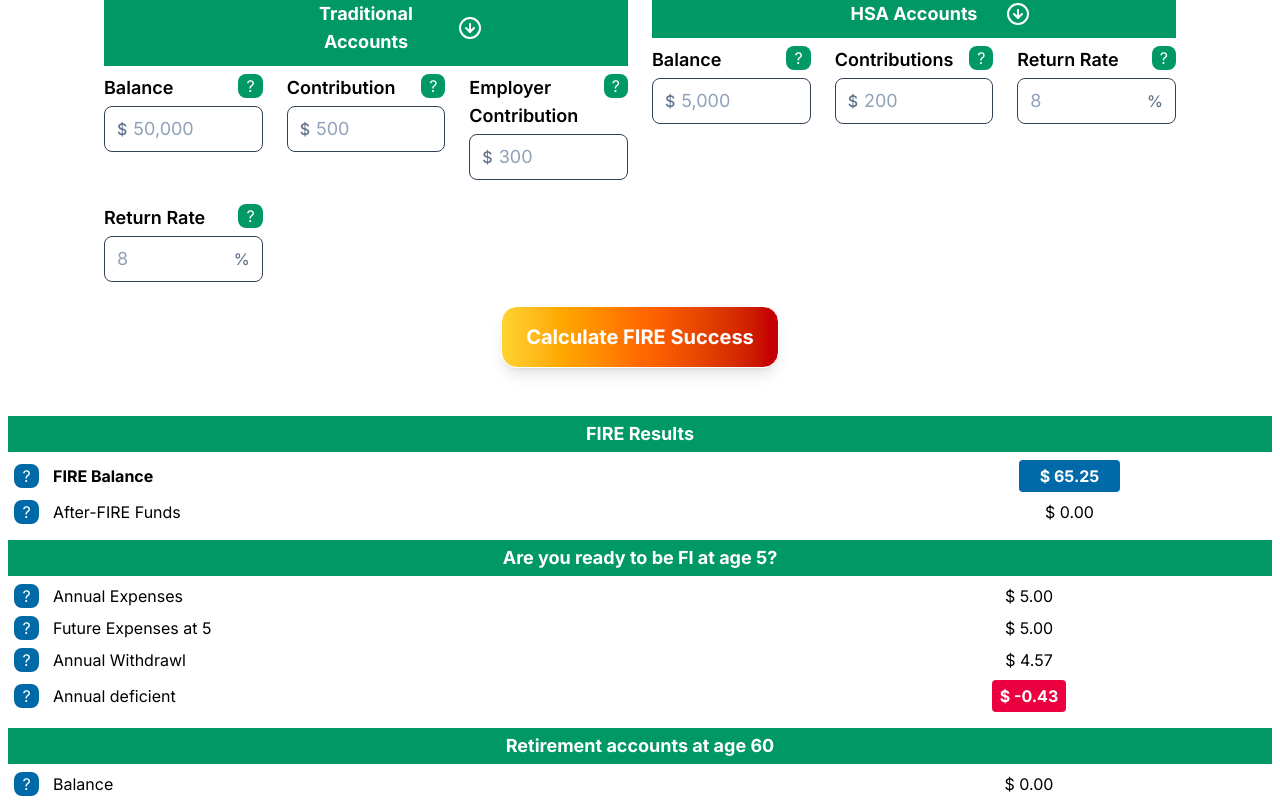
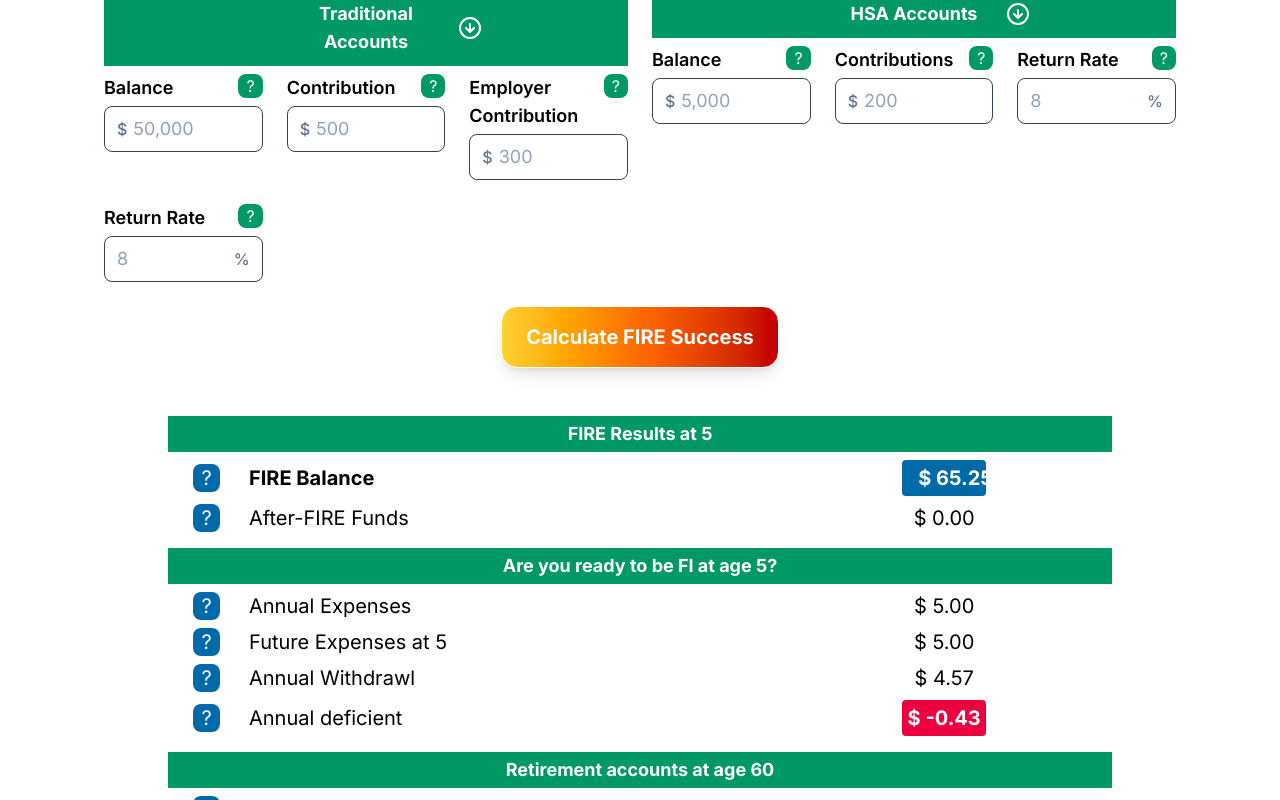
Before and after one commit to jwilliams21/fi-plannr, a React (Vite) app: page /fire in a window 1280 px wide. Both pictures are taken after typing "5", "5", "5", "5", "5", "5" into the empty fields and a click on the button "Calculate FIRE Success". Shown: the part 450-1250 px from the top of the page. Built offline with nearby package versions, Linux system fonts and the light colour scheme.

Commit message:
Update placement on FireDashboard

```diff
--- a/src/components/FireDashboard.jsx
+++ b/src/components/FireDashboard.jsx
@@ -109,55 +109,55 @@ export default function FireDashboard({ results }) {
 
     return (
         <div>
-            <div className='w-full px-2'>
+            <div className='w-full px-2 md:w-3/4 md:mx-auto lg:text-xl'>
                 <div>
                     <div className='w-full text-lg bg-emerald-600 text-white text-center font-bold py-1'>
-                        FIRE Results
+                        FIRE Results at {fireAge}
                     </div>
-                    <div className='grid grid-cols-[25px_2fr_1fr] place-items-center gap-2 pt-2 pb-4 pl-2'>
-                        <div>
+                    <div className='grid grid-cols-[25px_2fr_1.2fr] lg:grid-cols[100px_1.8fr_2fr] place-items-center gap-2 pt-2 pb-4 pl-2'>
+                        <div className='lg:pl-10'>
                             <LabelInfo
                             label='FIRE Balance'
                             description='Total Brokerage Balance At FIRE Age'
                             variant='result'
                             />
                         </div>
-                        <div className='w-full text-left font-bold pl-1'>FIRE Balance</div>
+                        <div className='w-full text-left font-bold pl-1 lg:pl-10'>FIRE Balance</div>
                         <div className='font-bold text-white bg-sky-700 rounded-sm py-1 px-2 md:px-4 lg:w-1/4 text-center whitespace-nowrap'>$ {totalBrokerageEndingBalance.toLocaleString('en-US', { minimumFractionDigits: 2, maximumFractionDigits: 2 })}</div>
-                        <div>
+                        <div className='lg:pl-10'>
                             <LabelInfo
                             label='After-FIRE Funds'
                             description={`These include your Roth, Traditional, & HSA.  You will not have access to these until age 59 1/2.  That means this money has ${fireToRetire} more years to compound!`}
                             variant='result'
                             />
                         </div>
-                        <div className='w-full text-left pl-1'>After-FIRE Funds</div>
+                        <div className='w-full text-left pl-1 lg:pl-10'>After-FIRE Funds</div>
                         <div>$ {totalAfterFire.toLocaleString('en-US', { minimumFractionDigits: 2, maximumFractionDigits: 2 })}</div>
                     </div>
                 </div>
 
                 <div>
                     <div className='w-full text-lg bg-emerald-600 text-white text-center font-bold py-1'>Are you ready to be FI at age {fireAge}?</div>
-                    <div className='grid grid-cols-[25px_1.8fr_1.2fr] gap-2 place-items-center pt-2 pb-4 pl-2'>
-                        <div>
+                    <div className='grid grid-cols-[25px_2fr_1.2fr] lg:grid-cols[100px_1.8fr_2fr] gap-2 place-items-center pt-2 pb-4 pl-2'>
+                        <div className='lg:pl-10'>
                             <LabelInfo
                             label='Current Annual Expenses'
                             description='These are the annual expenses you noted in the filters above'
                             variant='result'
                             />
                         </div>
-                        <div className='w-full text-left pl-1'>Annual Expenses</div>
+                        <div className='w-full text-left pl-1 lg:pl-10'>Annual Expenses</div>
                         <div>$ {annualExpenses?.toLocaleString('en-US', { minimumFractionDigits: 2, maximumFractionDigits: 2 })}</div>
-                        <div>
+                        <div className='lg:pl-10'>
                             <LabelInfo
                             label='Future Expenses'
                             description='These are your projected annual expenses at your FIRE age using a 3% inflation rate per year'
                             variant='result'
                             />
                         </div>
-                        <div className='w-full text-left pl-1'>Future Expenses at {fireAge}</div>
+                        <div className='w-full text-left pl-1 lg:pl-10'>Future Expenses at {fireAge}</div>
                         <div>$ {totalFutureExpenses?.toLocaleString('en-US', { minimumFractionDigits: 2, maximumFractionDigits: 2 })}</div>
-                        <div>
+                        <div className='lg:pl-10'>
                             <LabelInfo
                             label='Annual Withdrawl'
                             description={`This is how much your able to take from your brokerage account based on the number of years left until age 60.
@@ -165,17 +165,17 @@ export default function FireDashboard({ results }) {
                             variant='result'
                             />
                         </div>
-                        <div className='w-full text-left pl-1'>Annual Withdrawl</div>
+                        <div className='w-full text-left pl-1 lg:pl-10'>Annual Withdrawl</div>
                         <div>$ {brokerageWithdrawlAmount?.toLocaleString('en-US', { minimumFractionDigits: 2, maximumFractionDigits: 2 })}</div>
-                        <div>
+                        <div className='lg:pl-10'>
                             <LabelInfo
                             label='Overage or Deficient'
                             description='Are you able to sustain your lifestyle and cover your expenses?'
                             variant='result'
                             />
                         </div>
-                        <div className='w-full text-left pl-1'>Annual {expenseDiff >= 0 ? 'overage' : 'deficient'}</div>
-                        <div className={`text-white rounded-sm py-1 px-2 font-bold  ${expenseAtSixtyDiff >=0 ? 'bg-emerald-600' : 'bg-rose-600'}`}>
+                        <div className='w-full text-left pl-1 lg:pl-10'>Annual {expenseDiff >= 0 ? 'overage' : 'deficient'}</div>
+                        <div className={`lg:w-1/4 lg:px-0 mx-auto font-bold text-center px-2 text-white rounded-sm py-1 whitespace-nowrap  ${expenseAtSixtyDiff >=0 ? 'bg-emerald-600' : 'bg-rose-600'}`}>
                             $ {expenseDiff?.toLocaleString('en-US', { minimumFractionDigits: 2, maximumFractionDigits: 2 })}
                         </div>
                     </div>
@@ -183,93 +183,93 @@ export default function FireDashboard({ results }) {
 
                 <div>
                     <div className='w-full text-lg bg-emerald-600 text-white text-center font-bold py-1'>Retirement accounts at age 60</div>
-                    <div className='grid grid-cols-[25px_1.8fr_1.2fr] gap-2 place-items-center pt-2 pb-4 pl-2'>
-                        <div>
+                    <div className='grid grid-cols-[25px_2fr_1.2fr] lg:grid-cols[100px_1.8fr_2fr] gap-2 place-items-center pt-2 pb-4 pl-2'>
+                        <div className='lg:pl-10'>
                             <LabelInfo
                             label='Balance'
                             description='How much are your accounts worth at age 60?'
                             variant='result'
                             />
                         </div>
-                        <div className='w-full text-left pl-1'>Balance</div>
+                        <div className='w-full text-left pl-1 lg:pl-10'>Balance</div>
                         <div>$ {totalCombinedAtSixty?.toLocaleString('en-US', { minimumFractionDigits: 2, maximumFractionDigits: 2 })}</div>
-                        <div>
+                        <div className='lg:pl-10'>
                             <LabelInfo
                             label='Account Withdrawl'
                             description='Retirement account withdrawl at 4%'
                             variant='result'
                             />
                         </div>
-                        <div className='w-full text-left pl-1'>Account Withdrawl</div>
+                        <div className='w-full text-left pl-1 lg:pl-10'>Account Withdrawl</div>
                         <div>$ {fourPercentWithdrawlAnnual?.toLocaleString('en-US', { minimumFractionDigits: 2, maximumFractionDigits: 2 })}</div>
-                        <div>
+                        <div className='lg:pl-10'>
                             <LabelInfo
                             label='Expenses at 60'
                             description='What are your annual expenses once you reach 60 years old?'
                             variant='result'
                             />
                         </div>
-                        <div className='w-full text-left pl-1'>Future Expenses at 60</div>
+                        <div className='w-full text-left pl-1 lg:pl-10'>Future Expenses at 60</div>
                         <div>$ {futureExpensesAtSixty?.toLocaleString('en-US', { minimumFractionDigits: 2, maximumFractionDigits: 2 })}</div>
-                        <div>
+                        <div className='lg:pl-10'>
                             <LabelInfo
                             label='Ahead or Behind?'
                             description='What is the delta between your withdrawl amount and future expenses?'
                             variant='result'
                             />
                         </div>
-                        <div className={`${expenseAtSixtyDiff > 9999 ? 'w-full' : 'w-full'} text-left pl-1`}>Annual {expenseDiff >= 0 ? 'overage' : 'deficient'}</div>
-                        <div className={`text-white rounded-sm py-1 px-2 font-bold  ${expenseAtSixtyDiff >=0 ? 'bg-emerald-600' : 'bg-rose-600'}`}>
+                        <div className={`${expenseAtSixtyDiff > 9999 ? 'w-full' : 'w-full'} text-left pl-1 lg:pl-10`}>Annual {expenseDiff >= 0 ? 'overage' : 'deficient'}</div>
+                        <div className={`lg:w-1/4 lg:px-0 mx-auto font-bold text-center px-2 text-white rounded-sm py-1 whitespace-nowrap  ${expenseAtSixtyDiff >=0 ? 'bg-emerald-600' : 'bg-rose-600'}`}>
                             $ {expenseAtSixtyDiff?.toLocaleString('en-US', { minimumFractionDigits: 2, maximumFractionDigits: 2 })}
                         </div>
                     </div>
                 </div>
 
                 <div>
-                    <div className='w-full text-lg bg-emerald-600 text-white text-center font-bold py-1'>Brokerage Results</div>
-                    <div className='grid grid-cols-[2fr_1fr] gap-2 pl-2 pt-2 pb-4'>
-                        <div className='font-bold text-left my-auto'>Brokerage Balance</div>
+                    <div className='w-full text-lg bg-emerald-600 text-white text-center font-bold py-1'>Brokerage Results at {fireAge}</div>
+                    <div className='grid grid-cols-[2fr_1fr] lg:grid-cols-[2fr_2fr] gap-2 pl-2 pt-2 pb-4'>
+                        <div className='font-bold text-left my-auto lg:pl-10'>Brokerage Balance</div>
                         <div className='lg:w-1/4 lg:px-0 mx-auto font-bold text-center px-2 text-white bg-sky-700 rounded-sm py-1 whitespace-nowrap'>$ {totalBrokerageEndingBalance?.toLocaleString('en-US', { minimumFractionDigits: 2, maximumFractionDigits: 2 })}</div>
-                        <div className='text-left'>Brokerage Interest</div>
+                        <div className='text-left lg:pl-10'>Brokerage Interest</div>
                         <div className='text-center'>$ {totalBrokerageInterest?.toLocaleString('en-US', { minimumFractionDigits: 2, maximumFractionDigits: 2 })}</div>
-                        <div className='text-left'>Brokerage Contributions</div>
+                        <div className='text-left lg:pl-10'>Brokerage Contributions</div>
                         <div className='text-center'>$ {totalBrokerageContribution?.toLocaleString('en-US', { minimumFractionDigits: 2, maximumFractionDigits: 2 })}</div>
                     </div>
                 </div>
 
                 <div>
-                    <div className='w-full text-lg bg-emerald-600 text-white text-center font-bold py-1'>Roth Results</div>
-                    <div className='grid grid-cols-[2fr_1fr] gap-2 pl-2 pt-2 pb-4'>
-                        <div className='font-bold text-left my-auto'>Roth Balance</div>
-                        <div className='lg:w-1/4 mx-auto px-2 font-bold text-center text-white bg-sky-700 rounded-sm py-1 whitespace-nowrap'>$ {totalRothEndingBalance?.toLocaleString('en-US', { minimumFractionDigits: 2, maximumFractionDigits: 2 })}</div>
-                        <div className='text-left'>Roth Interest</div>
+                    <div className='w-full text-lg bg-emerald-600 text-white text-center font-bold py-1'>Roth Results at {fireAge}</div>
+                    <div className='grid grid-cols-[2fr_1fr] lg:grid-cols-[2fr_2fr] gap-2 pl-2 pt-2 pb-4'>
+                        <div className='font-bold text-left my-auto lg:pl-10'>Roth Balance</div>
+                        <div className='lg:w-1/4 lg:px-0 mx-auto font-bold text-center px-2 text-white bg-sky-700 rounded-sm py-1 whitespace-nowrap'>$ {totalRothEndingBalance?.toLocaleString('en-US', { minimumFractionDigits: 2, maximumFractionDigits: 2 })}</div>
+                        <div className='text-left lg:pl-10'>Roth Interest</div>
                         <div className='text-center'>$ {totalRothInterest?.toLocaleString('en-US', { minimumFractionDigits: 2, maximumFractionDigits: 2 })}</div>
-                        <div className='text-left'>Roth Contributions</div>
+                        <div className='text-left lg:pl-10'>Roth Contributions</div>
                         <div className='text-center'>$ {totalRothContribution?.toLocaleString('en-US', { minimumFractionDigits: 2, maximumFractionDigits: 2 })}</div>
                     </div>
                 </div>
 
                 <div>
-                    <div className='w-full text-lg bg-emerald-600 text-white text-center font-bold py-1'>Traditional Results</div>
-                    <div className='grid grid-cols-[2fr_1fr] gap-2 pl-2 pt-2 pb-4'>
-                        <div className='font-bold text-left my-auto'>Traditional Balance</div>
-                        <div className='mx-auto px-2 font-bold text-center text-white bg-sky-700 rounded-sm py-1 whitespace-nowrap'>$ {totalTraditionalEndingBalance?.toLocaleString('en-US', { minimumFractionDigits: 2, maximumFractionDigits: 2 })}</div>
-                        <div className='text-left'>Traditional Interest</div>
+                    <div className='w-full text-lg bg-emerald-600 text-white text-center font-bold py-1'>Traditional Results at {fireAge}</div>
+                    <div className='grid grid-cols-[2fr_1fr] lg:grid-cols-[2fr_2fr] gap-2 pl-2 pt-2 pb-4'>
+                        <div className='font-bold text-left my-auto lg:pl-10'>Traditional Balance</div>
+                        <div className='lg:w-1/4 lg:px-0 mx-auto font-bold text-center px-2 text-white bg-sky-700 rounded-sm py-1 whitespace-nowrap'>$ {totalTraditionalEndingBalance?.toLocaleString('en-US', { minimumFractionDigits: 2, maximumFractionDigits: 2 })}</div>
+                        <div className='text-left lg:pl-10'>Traditional Interest</div>
                         <div className='text-center'>$ {totalTraditionalInterest?.toLocaleString('en-US', { minimumFractionDigits: 2, maximumFractionDigits: 2 })}</div>
-                        <div className='text-left'>Traditional Contributions</div>
+                        <div className='text-left lg:pl-10'>Traditional Contributions</div>
                         <div className='text-center'>$ {totalTraditionalContribution?.toLocaleString('en-US', { minimumFractionDigits: 2, maximumFractionDigits: 2 })}</div>
-                        <div className='text-left'>Traditional Employer Contribution</div>
+                        <div className='text-left lg:pl-10'>Traditional Employer Contribution</div>
                         <div className='text-center'>$ {totalTraditionalEmployerContribution?.toLocaleString('en-US', { minimumFractionDigits: 2, maximumFractionDigits: 2 })}</div>
                     </div>
                 </div>
                 <div>
-                    <div className='w-full text-lg bg-emerald-600 text-white text-center font-bold py-1'>HSA Results</div>
-                    <div className='grid grid-cols-[2fr_1fr] gap-2 pl-2 pt-2 pb-4'>
-                        <div className='font-bold text-left my-auto'>HSA Balance</div>
-                        <div className='mx-auto px-2 font-bold text-center text-white bg-sky-700 rounded-sm py-1 whitespace-nowrap'>$ {totalHsaEndingBalance?.toLocaleString('en-US', { minimumFractionDigits: 2, maximumFractionDigits: 2 })}</div>
-                        <div className='text-left'>HSA Interest</div>
+                    <div className='w-full text-lg bg-emerald-600 text-white text-center font-bold py-1'>HSA Results at {fireAge}</div>
+                    <div className='grid grid-cols-[2fr_1fr] lg:grid-cols-[2fr_2fr]  gap-2 pl-2 pt-2 pb-4'>
+                        <div className='font-bold text-left my-auto lg:pl-10'>HSA Balance</div>
+                        <div className='lg:w-1/4 mx-auto font-bold text-center px-2 text-white bg-sky-700 rounded-sm py-1 whitespace-nowrap'>$ {totalHsaEndingBalance?.toLocaleString('en-US', { minimumFractionDigits: 2, maximumFractionDigits: 2 })}</div>
+                        <div className='text-left lg:pl-10'>HSA Interest</div>
                         <div className='text-center'>$ {totalHsaInterest?.toLocaleString('en-US', { minimumFractionDigits: 2, maximumFractionDigits: 2 })}</div>
-                        <div className='text-left'>HSA Contributions</div>
+                        <div className='text-left lg:pl-10'>HSA Contributions</div>
                         <div className='text-center'>$ {totalHsaContribution?.toLocaleString('en-US', { minimumFractionDigits: 2, maximumFractionDigits: 2 })}</div>
                     </div>
                 </div>
```
